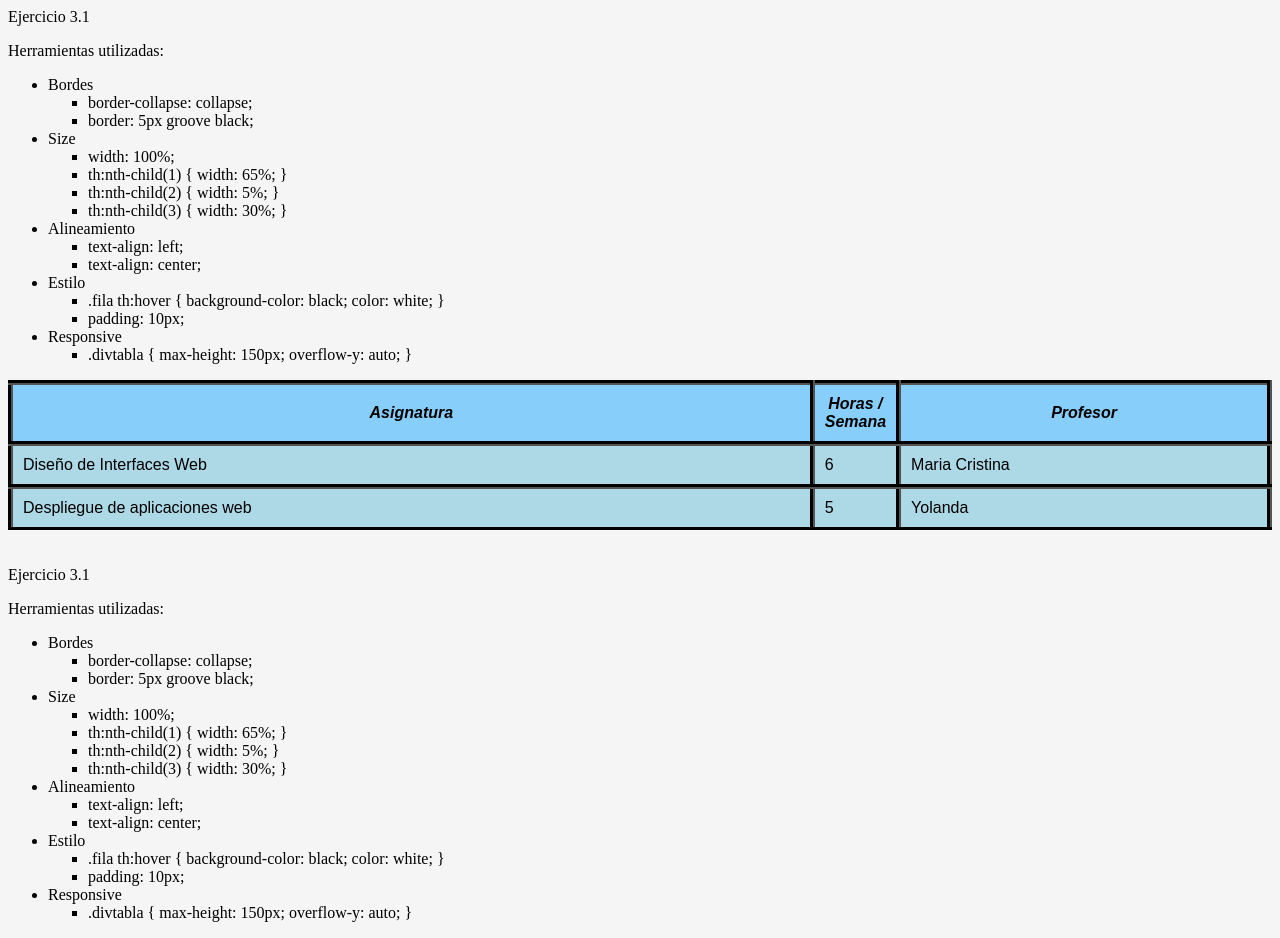
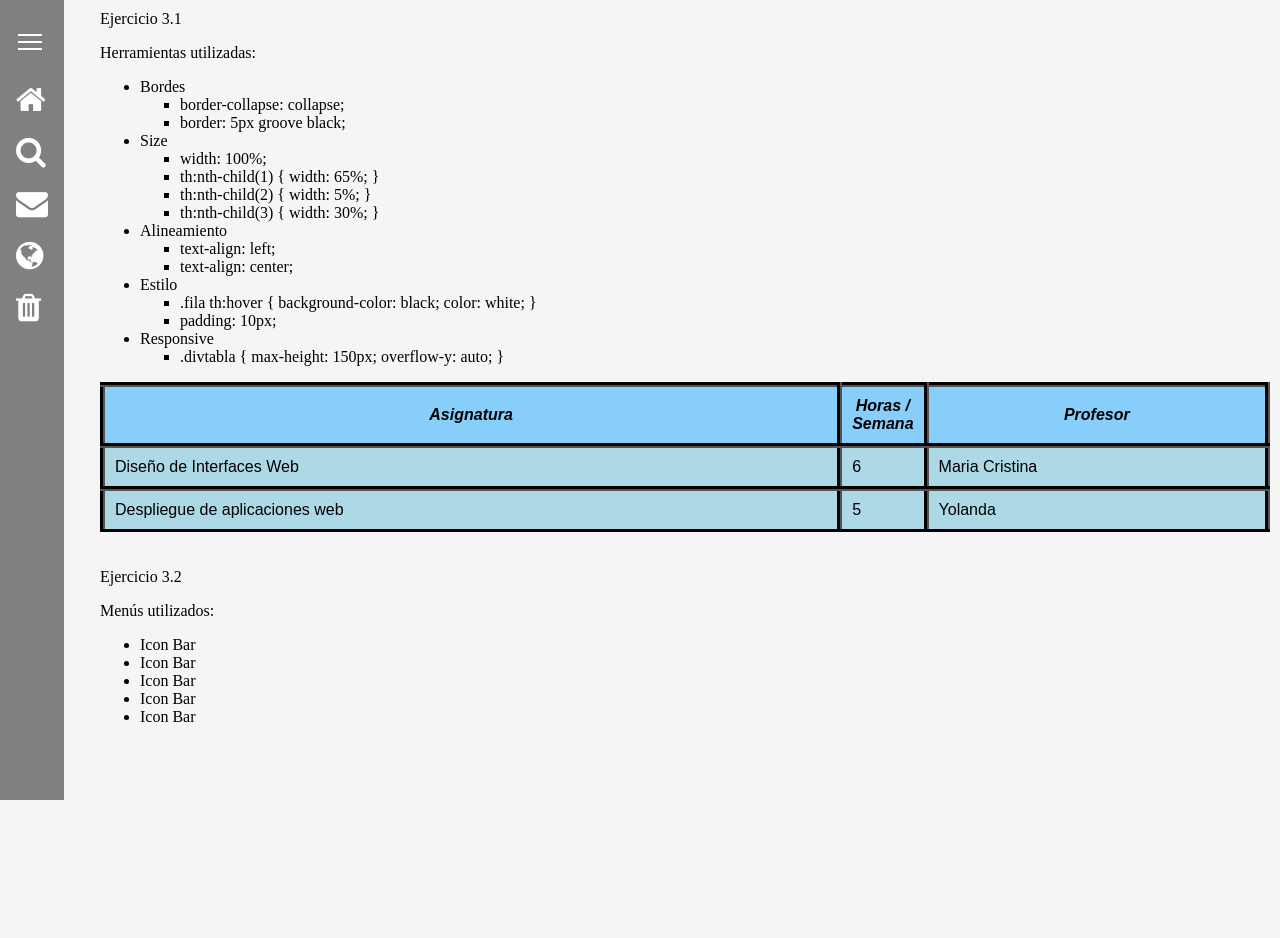
Before and after one commit to MarcosRSPG/DIW_Git, a PHP site: page /ejercicio3.html in a window 1280 px wide. After the commit the page ends 800 px from the top, so only its background shows below. Run offline with PHP 8.4, Linux system fonts and the light colour scheme; lists and menus that the app fills with data are empty.

Commit message:
ejercicio DIW actualizado

```diff
--- a/rodriguez_saenz_marcos_DIW_Tarea03/ejercicio3.css
+++ b/rodriguez_saenz_marcos_DIW_Tarea03/ejercicio3.css
@@ -1,3 +1,8 @@
+body {
+  background-color: whitesmoke;
+  margin: 10px;
+  margin-left: 100px;
+}
 .tabla,
 th,
 tr {
@@ -49,6 +54,88 @@ h1 {
   font-style: oblique;
   text-align: center;
 }
-body {
-  background-color: whitesmoke;
+
+.icon-bar {
+  position: fixed;
+  top: 0;
+  left: 0;
+  height: 100vh;
+  width: 64px;
+  background-color: grey;
+  display: flex;
+  flex-direction: column;
+  padding: 10px 8px;
+  box-sizing: border-box;
+  transition: width 0.25s ease;
 }
+
+.icon-bar.is-open {
+  width: 220px;
+}
+
+.menuBarras {
+  display: inline-flex;
+  width: 64px;
+  height: 64px;
+  padding-left: 10px;
+  align-items: left;
+  justify-content: center;
+  gap: 5px;
+  flex-direction: column;
+  cursor: pointer;
+  user-select: none;
+  box-sizing: border-box;
+}
+.menuBarras .bar1,
+.menuBarras .bar2,
+.menuBarras .bar3 {
+  width: 24px;
+  height: 2px;
+  background: white;
+  transition: transform 0.25s ease, opacity 0.2s ease;
+}
+.menuBarras.change .bar1 {
+  transform: translateY(7px) rotate(45deg);
+}
+.menuBarras.change .bar2 {
+  opacity: 0;
+}
+.menuBarras.change .bar3 {
+  transform: translateY(-7px) rotate(-45deg);
+}
+
+.icon-bar a {
+  display: flex;
+  align-items: center;
+  padding: 10px 8px;
+  width: 100%;
+  color: white;
+  text-decoration: none;
+  transition: background-color 0.2s, color 0.2s;
+  overflow: hidden;
+}
+.icon-bar a:hover {
+  background-color: rgba(0, 0, 0, 0.8);
+}
+.icon-bar i {
+  color: currentColor;
+  font-size: 32px;
+  width: 40px;
+}
+
+.icon-bar .label {
+  opacity: 0;
+  max-width: 0;
+  margin-left: 0;
+  transition: opacity 0.2s ease, max-width 0.25s ease, margin 0.25s ease,
+    color 0.2s ease;
+}
+
+.icon-bar.is-open .label {
+  opacity: 1;
+  font-size: 25px;
+  font-family: Arial;
+  max-width: 160px;
+  margin-left: 10px;
+  color: white;
+}
--- a/rodriguez_saenz_marcos_DIW_Tarea03/ejercicio3.html
+++ b/rodriguez_saenz_marcos_DIW_Tarea03/ejercicio3.html
@@ -4,6 +4,10 @@
     <meta charset="UTF-8" />
     <meta name="viewport" content="width=device-width, initial-scale=1.0" />
     <link rel="stylesheet" href="ejercicio3.css" />
+    <link
+      rel="stylesheet"
+      href="https://cdnjs.cloudflare.com/ajax/libs/font-awesome/4.7.0/css/font-awesome.min.css"
+    />
     <title>Ejercicio 3</title>
   </head>
   <body>
@@ -84,49 +88,49 @@
     </div>
     <br />
     <br />
-    <hi>Ejercicio 3.1</hi>
-    <p>Herramientas utilizadas:</p>
+    <hi>Ejercicio 3.2</hi>
+    <p>Menús utilizados:</p>
     <ul class="lista">
-      <li>
-        <span>Bordes</span>
-        <ul>
-          <li>border-collapse: collapse;</li>
-          <li>border: 5px groove black;</li>
-        </ul>
-      </li>
+      <li>Icon Bar</li>
+      <li>Icon Bar</li>
+      <li>Icon Bar</li>
+      <li>Icon Bar</li>
+      <li>Icon Bar</li>
+    </ul>
 
-      <li>
-        <span>Size</span>
-        <ul>
-          <li>width: 100%;</li>
-          <li>th:nth-child(1) { width: 65%; }</li>
-          <li>th:nth-child(2) { width: 5%; }</li>
-          <li>th:nth-child(3) { width: 30%; }</li>
-        </ul>
-      </li>
+    <div id="icon-bar" class="icon-bar">
+      <div onclick="menuBarras(this)" class="menuBarras">
+        <span class="bar1"></span>
+        <span class="bar2"></span>
+        <span class="bar3"></span>
+      </div>
 
-      <li>
-        <span>Alineamiento</span>
-        <ul>
-          <li>text-align: left;</li>
-          <li>text-align: center;</li>
-        </ul>
-      </li>
-
-      <li>
-        <span>Estilo</span>
-        <ul>
-          <li>.fila th:hover { background-color: black; color: white; }</li>
-          <li>padding: 10px;</li>
-        </ul>
-      </li>
-
-      <li>
-        <span>Responsive</span>
-        <ul>
-          <li>.divtabla { max-height: 150px; overflow-y: auto; }</li>
-        </ul>
-      </li>
-    </ul>
+      <a href="#">
+        <i class="fa fa-home"></i>
+        <span class="label">Home</span>
+      </a>
+      <a href="#">
+        <i class="fa fa-search"></i>
+        <span class="label">Buscar</span>
+      </a>
+      <a href="#">
+        <i class="fa fa-envelope"></i>
+        <span class="label">Mensaje</span>
+      </a>
+      <a href="#">
+        <i class="fa fa-globe"></i>
+        <span class="label">Planeta</span>
+      </a>
+      <a href="#">
+        <i class="fa fa-trash"></i>
+        <span class="label">Basura</span>
+      </a>
+    </div>
+    <script>
+      function menuBarras(x) {
+        x.classList.toggle("change");
+        document.getElementById("icon-bar").classList.toggle("is-open");
+      }
+    </script>
   </body>
 </html>
```
